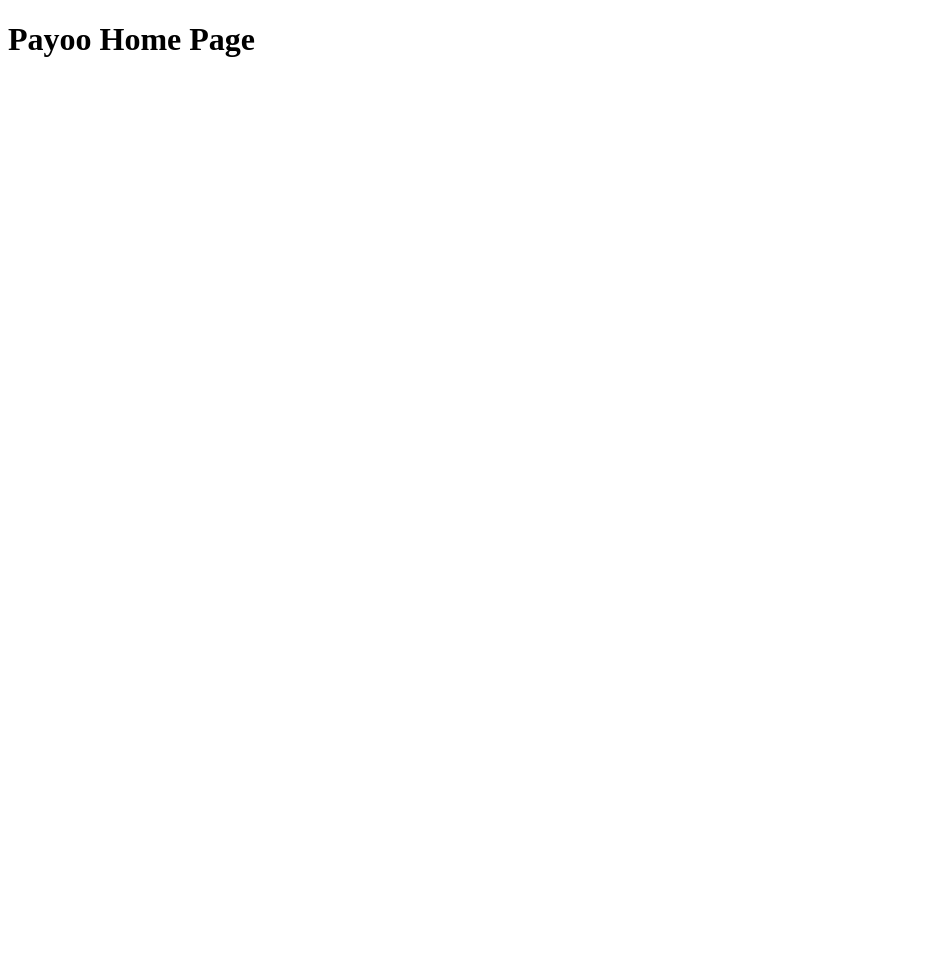
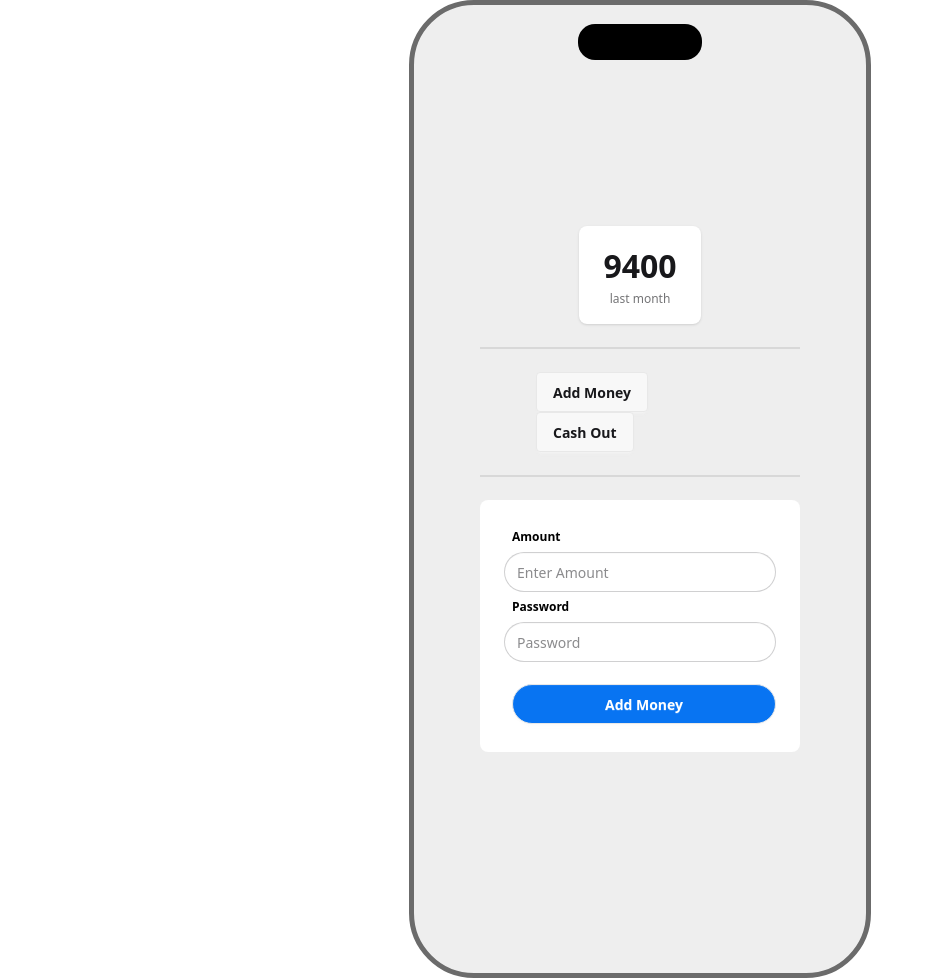
Before and after one commit to mehedihasanmurad/payoo-mobile-finance-system, a plain HTML site: page home.html in a window 1280 px wide. Shown: the whole page, without its empty margins (0-926 px from the left). Before the commit the page ends 800 px from the top, so only its background shows below. Drawn offline with nearby package versions, Linux system fonts and the light colour scheme.

Commit message:
add money handler added

```diff
--- a/home.html
+++ b/home.html
@@ -4,8 +4,50 @@
     <meta charset="UTF-8">
     <meta name="viewport" content="width=device-width, initial-scale=1.0">
     <title>Payoo Home Page</title>
+    <!-- Daisy Ui Link -->
+    <link href="https://cdn.jsdelivr.net/npm/daisyui@5" rel="stylesheet" type="text/css" />
+    <script src="https://cdn.jsdelivr.net/npm/@tailwindcss/browser@4"></script>
 </head>
 <body>
-    <h1>Payoo Home Page</h1>
+    <main class="flex justify-center">
+        <div class="mockup-phone bg-base-300">
+            <div class="mockup-phone-camera"></div>
+            <div class="mockup-phone-display grid place-content-center">
+                <!-- available balance part starts  -->
+                <div class="stats shadow bg-base-100 max-w-52 mx-auto">
+                    <div class="stat text-center">
+                        <div class="stat-value"><span id="account-balance">9400</span></div>
+                        <div class="stat-desc">last month</div>
+                    </div>
+                </div>
+                <!-- available balance part ends  -->
+
+                <div class="divider"></div>
+                <!-- add money and cash out part starts-->
+                <div class="max-w-52 mx-auto">
+                    <button class="btn">Add Money</button>
+                    <button class="btn">Cash Out</button>
+                </div>
+                <!-- add money and cash out ends -->
+                <div class="divider w-80"></div>
+
+                <!-- Add Money Login starts -->
+                <div class="card bg-base-100">
+                    <div class="card-body">
+                        <fieldset class="fieldset">
+                            <label class="label font-extrabold ml-2 text-black">Amount</label>
+                            <input id="input-amount-money" type="email" class="input  rounded-full" placeholder="Enter Amount" />
+                            <label class="label font-extrabold ml-2 text-black">Password</label>
+                            <input id="input-pin-number" type="password" class="input rounded-full" placeholder="Password" />
+                            <button id="btn-add-money" class="btn bg-[#0874F2] mt-4 text-white rounded-full ml-2">Add Money</button>
+                        </fieldset>
+                    </div>
+                </div>
+                <!-- Add Money Login ends -->
+            </div>
+        </div>
+
+        <script src="js/home.js"></script>
+    </main>
 </body>
 </html>
--- /dev/null
+++ b/js/home.js
@@ -0,0 +1,28 @@
+
+
+//step 1 : button take dhora
+document.getElementById("btn-add-money").addEventListener("click", function () {
+
+    // step 2 : amount input take dhora
+    const addAmountInput = document.getElementById("input-amount-money").value;
+    //step 2.1 : password input take dhora
+    const pinNumberInput = document.getElementById("input-pin-number").value;
+
+    //step 3 : verify pin number
+    //wrong way to the validate system
+    if (pinNumberInput === "1122") {
+        //step 4 : account balance take dhorlam
+        const accountBalance = document.getElementById("account-balance").innerText;
+
+        //step 5 : addAmountInput ar sathe add korbo accountBalance
+        const amountInput = parseFloat(addAmountInput);
+        const balance = parseFloat(accountBalance);
+        const updateBalance = amountInput + balance;
+
+        //step 6 : set account-balance ar sathe updateBalance
+        document.getElementById("account-balance").innerText = updateBalance;
+    }
+    else {
+        alert("Wrong pin number")
+    }
+})
```
